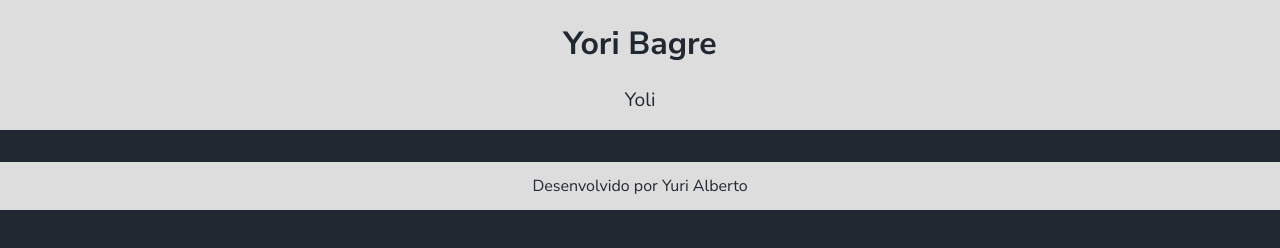
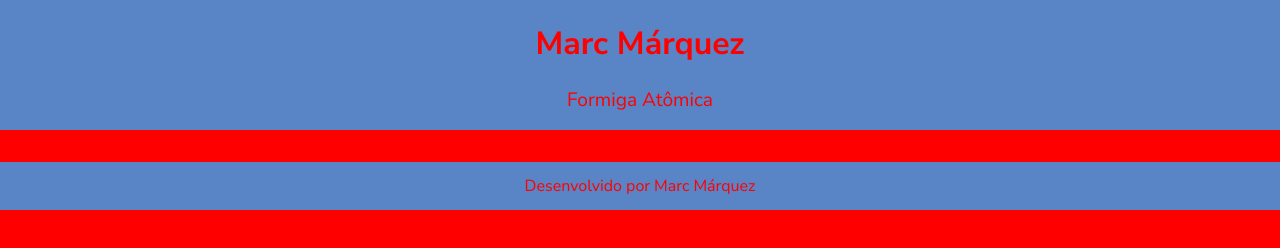
Before and after one commit to duzinhoy/Yuri-Aberto, a plain HTML site: page index.html in a window 1280 px wide. Drawn offline with Linux system fonts and the light colour scheme.

Commit message:
Add files via upload

```diff
--- a/index.html
+++ b/index.html
@@ -3,15 +3,15 @@
 <head>
     <meta charset="UTF-8">
     <meta name="viewport" content="width=device-width, initial-scale=1.0">
-    <title>Bagre R$ 16,99</title>
+    <title>Mejor piloto de MotoGP</title>
     <link rel="stylesheet" href="style.css">
 </head>
 <body>
     <header>
-        <h1>Yori Bagre</h1>
+        <h1>Marc Márquez</h1>
         <nav>
             <a href="index.html"></a>
-            <a href="#">Yoli</a>
+            <a href="#">Formiga Atômica</a>
         </nav>
     </header>
     <main class="graficos-section">
@@ -20,7 +20,7 @@
         </section>
     </main>
     <footer>
-        <p>Desenvolvido por Yuri Alberto</p>
+        <p>Desenvolvido por Marc Márquez</p>
     </footer>
 </body>
 </html>
--- a/style.css
+++ b/style.css
@@ -1,9 +1,9 @@
 @import url('https://fonts.googleapis.com/css2?family=Nunito+Sans:ital,opsz,wght@0,6..12,200..1000;1,6..12,200..1000&display=swap');
 
 :root {
-    --bg-color: #222831;
-    --primary-color: #DDDDDD;
-    --secondary-color: #F05454;
+    --bg-color: #ff0000;
+    --primary-color: #5984c5;
+    --secondary-color: #ffffff;
     --font: "Nunito Sans", sans-serif;
 }
 
```
